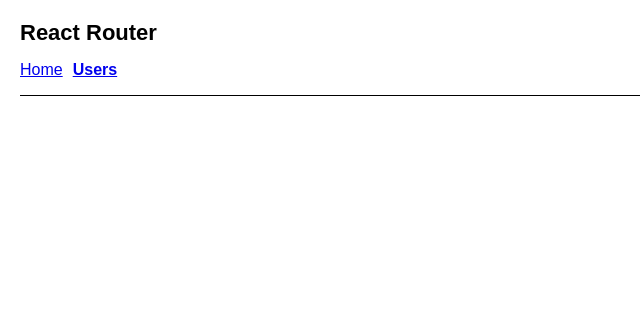
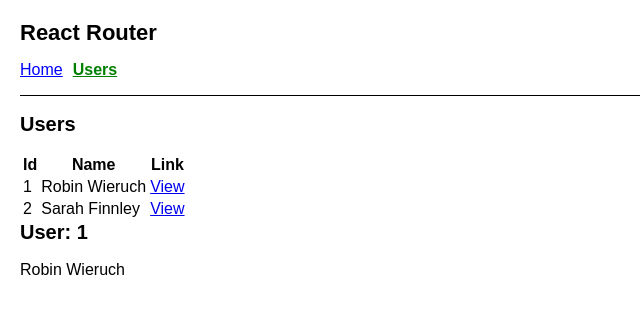
Before and after one commit to piyushdhamecha/weltec-react-3, a React (Create React App) app: page /users/1 in a window 1280 px wide. Shown: the top 314 px of the page, without its empty margins (0-640 px from the left). Built offline with nearby package versions, Linux system fonts and the light colour scheme.

Commit message:
Index routing, default routing, nested routing and dynamic routing

```diff
--- a/src/ReactRouter/Layout.js
+++ b/src/ReactRouter/Layout.js
@@ -1,6 +1,7 @@
 import { Outlet } from "react-router-dom";
 
 const Layout = () => {
+  // return <main style={{ padding: "1.1rem 0" }}>{children}</main>;
   return <main style={{ padding: "1.1rem 0" }}><Outlet /></main>;
 };
 
--- a/src/ReactRouter/Navigation.js
+++ b/src/ReactRouter/Navigation.js
@@ -3,6 +3,7 @@
 const Navigation = () => {
   const style = ({ isActive }) => ({
     fontWeight: isActive ? 'bold' : 'normal',
+    color: isActive ? 'green' : 'blue'
   });
 
   return (
--- /dev/null
+++ b/src/ReactRouter/NoMatch.js
@@ -0,0 +1,5 @@
+const NoMatch = () => {
+  return <p>There's nothing here: 404!</p>;
+};
+
+export default NoMatch;
--- a/src/ReactRouter/ReactRouter.js
+++ b/src/ReactRouter/ReactRouter.js
@@ -1,20 +1,53 @@
-import { Route, Routes } from "react-router-dom";
+import { Link, Outlet, Route, Routes } from "react-router-dom";
 import Home from "./Home";
 import Layout from "./Layout";
 import Navigation from "./Navigation";
+import NoMatch from "./NoMatch";
 import Users from "./Users";
+import users from './userData'
+import User from "./User";
 
 const ReactRouter = () => {
+
+
   return (
     <>
       <h1>React Router</h1>
       <Navigation />
+
       <Routes>
         <Route element={<Layout />}>
+          <Route
+            index
+            element={<div>Please select the category from nav menu</div>}
+          />
           <Route path="home" element={<Home />} />
-          <Route path="users" element={<Users />} />
+          <Route path="users" element={<Users users={users} />}>
+            <Route path=":id" element={<User />} />
+            {/*
+              url: http://localhost:3000/users/1
+              userId="test"
+            */}
+
+            {/* <Route
+              path="profile"
+              element={
+                <div>
+                  User profile
+                  <div>
+                    <Link to={`/users/profile/about`}>About</Link>
+                    <Outlet />
+                  </div>
+                </div>
+              }
+            >
+              <Route path="about" element={<div>User about detail</div>} />
+            </Route> */}
+          </Route>
+          <Route path="*" element={<NoMatch />} />
         </Route>
       </Routes>
+
       {/*
       /home => <Home />
       /user => <Users />
--- /dev/null
+++ b/src/ReactRouter/User.js
@@ -0,0 +1,20 @@
+import { useParams } from "react-router-dom";
+import userData from "./userData";
+
+const User = () => {
+  const { id } = useParams();
+  console.log({ id });
+
+  const user = userData.find((user) => user.id === id)
+
+  console.log({user})
+  return (
+    <>
+      <h2>User: {id}</h2>
+      <p>{user.fullName}</p>
+      {/* <Link to="/users">Back to Users</Link> */}
+    </>
+  );
+};
+
+export default User;
--- a/src/ReactRouter/Users.js
+++ b/src/ReactRouter/Users.js
@@ -1,5 +1,34 @@
-const Users = () => {
-  return <h2>Users</h2>;
+import { Link, Outlet } from "react-router-dom";
+
+const Users = ({ users }) => {
+  return (
+    <>
+      <h2>Users</h2>
+      <table>
+        <thead>
+          <tr>
+            <th>Id</th>
+            <th>Name</th>
+            <th>Link</th>
+          </tr>
+        </thead>
+        <tbody>
+          {users.map((user) => {
+            return (
+              <tr>
+                <td>{user.id}</td>
+                <td>{user.fullName}</td>
+                <td>
+                  <Link to={`/users/${user.id}`}>View</Link>
+                </td>
+              </tr>
+            );
+          })}
+        </tbody>
+      </table>
+      <Outlet />
+    </>
+  );
 };
 
 export default Users;
--- /dev/null
+++ b/src/ReactRouter/userData.js
@@ -0,0 +1,6 @@
+const userData =  [
+  { id: "1", fullName: "Robin Wieruch" },
+  { id: "2", fullName: "Sarah Finnley" },
+];
+
+export default userData
```
